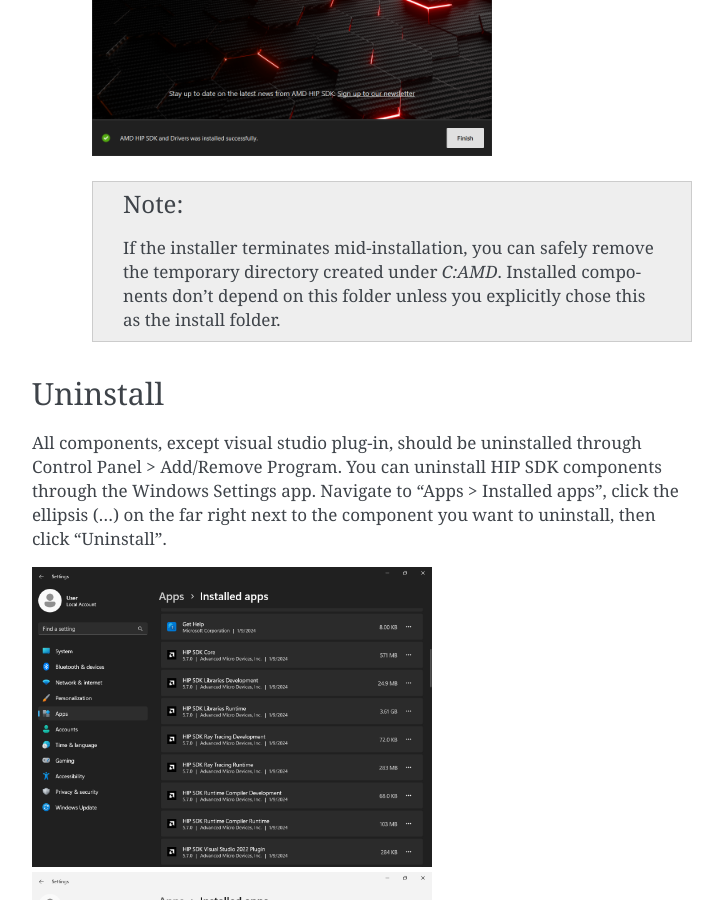
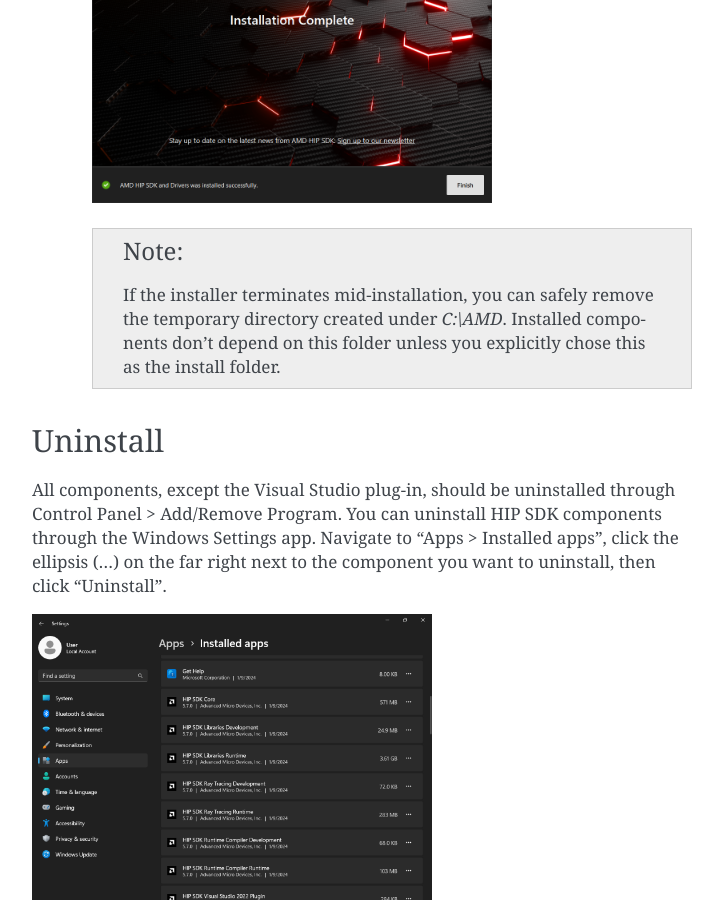
Before and after one commit to ROCm/rocm-install-on-windows, a Sphinx documentation site: the page built from docs/index.rst, in a window 1280 px wide and 900 px high, scrolled down 4671 px. Shown: the whole window, without its empty margins (388-1111 px from the left). Built offline with Sphinx 7.4.7, drawn with Linux system fonts in a browser that asks for light colours; some of the changed text lies outside the part shown.

Commit message:
Various reference and formatting fixes

```diff
--- a/docs/index.rst
+++ b/docs/index.rst
@@ -47,7 +47,7 @@
         :width: 400
         :alt: User Access Control pop-up
 
-    The installer executable will temporarily extract installer packages to `C:\AMD`, which it removes
+    The installer executable will temporarily extract installer packages to `C:\\AMD`, which it removes
     after completing the installation. You'll see the "Initializing install" window during extraction.
 
     .. image:: ./data/how-to/002-initializing.png
@@ -136,13 +136,13 @@
 
     .. note::
         If the installer terminates mid-installation, you can safely remove the temporary directory created
-        under `C:\AMD`. Installed components don't depend on this folder unless you explicitly chose
+        under `C:\\AMD`. Installed components don't depend on this folder unless you explicitly chose
         this as the install folder.
 
 Uninstall
 =====================================
 
-All components, except visual studio plug-in, should be uninstalled through Control Panel >
+All components, except the Visual Studio plug-in, should be uninstalled through Control Panel >
 Add/Remove Program. You can uninstall HIP SDK components through the Windows Settings app.
 Navigate to "Apps > Installed apps", click the ellipsis (...) on the far right next to the component you
 want to uninstall, then click "Uninstall".
--- a/docs/reference/system-requirements.rst
+++ b/docs/reference/system-requirements.rst
@@ -7,6 +7,8 @@
 ******************************************************************************
 System requirements (Windows)
 ******************************************************************************
+
+.. _supported-skus-win:
 
 Supported SKUs
 ===============================================
@@ -20,6 +22,8 @@
   "Windows 10", "x86-64", "22H2 (GA)"
   "Windows 11", "x86-64", "22H2 (GA)"
   "Windows Server 2022", "x86-64", "22H2 (GA)"
+
+.. _supported-gpus-win:
 
 Windows-supported GPUs
 ===============================================
```
Also changed, not shown: other parts of docs/index.rst (+10 -10 lines), docs/how-to/install.rst (+8 -8 lines).
